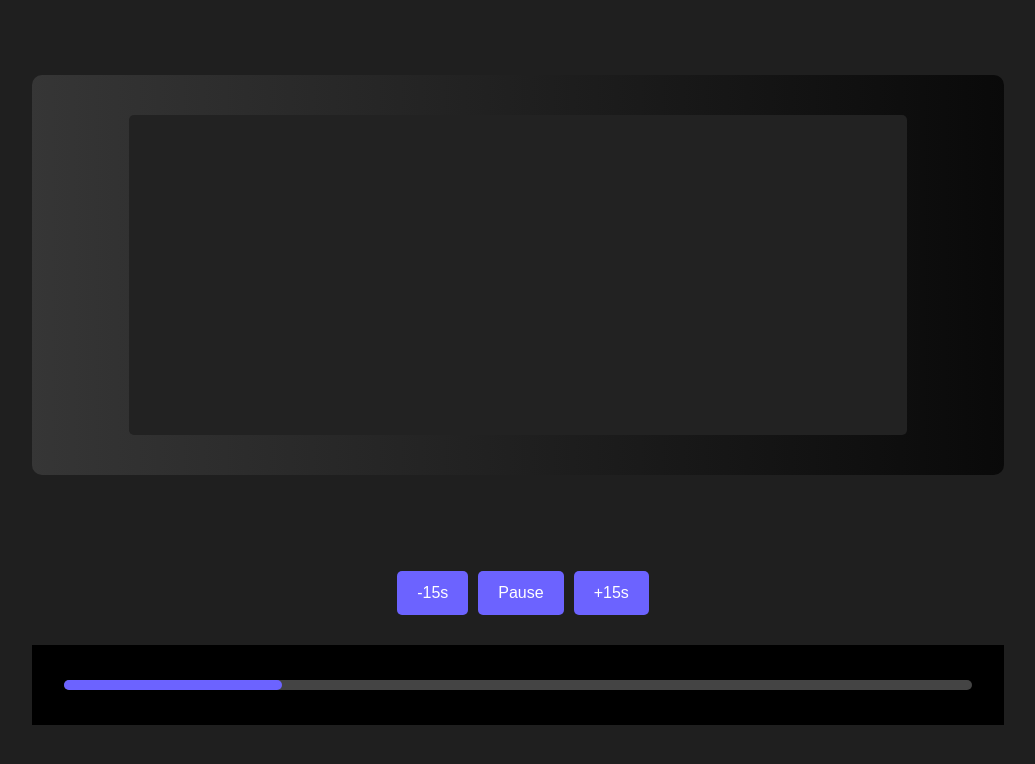
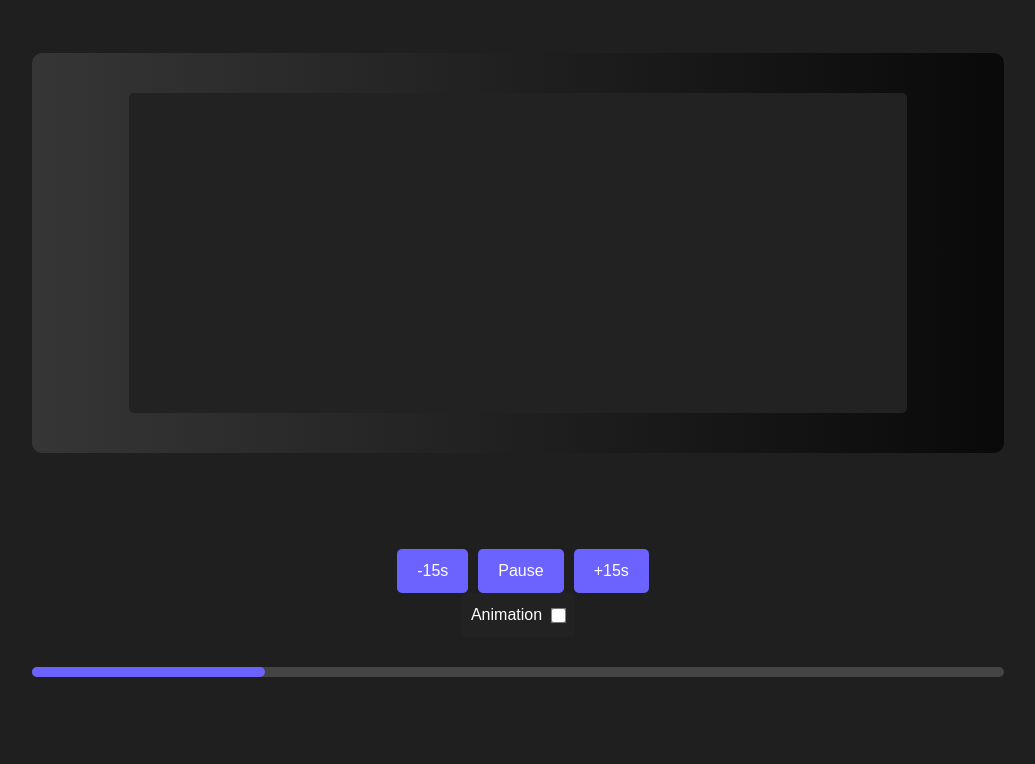
Before and after one commit to neginpashmakian/PHONT, a Next.js app in the folder subtitle-timeline/: page / in a window 1280 px wide. Shown: the top 764 px of the page, without its empty margins (122-1157 px from the left). Built offline with nearby package versions, Linux system fonts and the light colour scheme.

Commit message:
add final version

```diff
--- a/subtitle-timeline/src/app/components/SubtitleTimeline.js
+++ b/subtitle-timeline/src/app/components/SubtitleTimeline.js
@@ -9,6 +9,7 @@ const SubtitleTimeline = () => {
   const [subtitles, setSubtitles] = useState([]);
   const [isFinished, setIsFinished] = useState(false); // Track if subtitles are finished
   const [isPaused, setIsPaused] = useState(false); // Track if the timeline is paused
+  const [isAnimationOn, setIsAnimationOn] = useState(false); // Track if animation is toggled on
 
   // Fetch the subtitles data
   useEffect(() => {
@@ -52,11 +53,15 @@ const SubtitleTimeline = () => {
   const renderWords = (words) => {
     return words.map((word, index) => {
       const emphasisScale = 1 + word.emphasis;
-      const wordStyle = {
-        transform: `scale(${emphasisScale})`,
-        opacity: word.confidence_word,
-        marginRight: `${word.emphasis * 15}px`, // Add dynamic margin to increase spacing between scaled words
-      };
+
+      const wordStyle = isAnimationOn
+        ? {
+            transform: `scale(${emphasisScale})`,
+            opacity: word.confidence_word,
+            marginRight: `${word.emphasis * 20}px`,
+            marginLeft: `${word.emphasis * 20}px`, // Add dynamic margin to increase spacing between scaled words
+          }
+        : {};
 
       return (
         <span key={index} className={styles.wordWrapper}>
@@ -93,6 +98,11 @@ const SubtitleTimeline = () => {
     setCurrentTime((prev) => Math.max(prev - 15, 0));
   };
 
+  // Toggle animation on/off
+  const toggleAnimation = () => {
+    setIsAnimationOn((prev) => !prev);
+  };
+
   return (
     <div className={styles.appContainer}>
       {/* Video Frame Section */}
@@ -104,9 +114,14 @@ const SubtitleTimeline = () => {
       <div className={styles.subtitleContainer}>
         <div
           className={`${styles.subtitleBox} ${
+            isAnimationOn && activeSubtitle ? styles.animate : styles.notanimate
+          }`}
+        >
+          {/* <div
+          className={`${styles.subtitleBox} ${
             activeSubtitle ? styles.animate : ""
           }`}
-        >
+        > */}
           {activeSubtitle && renderWords(activeSubtitle.words)}
         </div>
       </div>
@@ -123,6 +138,16 @@ const SubtitleTimeline = () => {
         <button className={styles.toggleButton} onClick={jumpForward}>
           +15s
         </button>
+      </div>
+
+      <div className={styles.animationControlBox}>
+        <label htmlFor="animationToggle">Animation</label>
+        <input
+          type="checkbox"
+          id="animationToggle"
+          checked={isAnimationOn}
+          onChange={toggleAnimation}
+        />
       </div>
 
       {/* Timeline Section */}
--- a/subtitle-timeline/src/app/components/SubtitleTimeline.module.css
+++ b/subtitle-timeline/src/app/components/SubtitleTimeline.module.css
@@ -76,6 +76,7 @@
   font-size: 16px;
   cursor: pointer;
   transition: background-color 0.3s ease;
+  margin-left: 10px; /* Add space between buttons */
 }
 
 .toggleButton:hover {
@@ -104,35 +105,19 @@
   transition: width 0.1s ease;
 }
 
-/* Pause Button Styling */
-.pauseButton {
-  margin-top: 20px;
-  padding: 10px 20px;
-  background-color: #ff4747;
-  color: white;
-  border: none;
-  font-size: 16px;
-  cursor: pointer;
-  border-radius: 5px;
-  transition: background-color 0.3s ease;
+/* Animation Toggle */
+.animationToggle {
+  margin-bottom: 10px;
 }
 
-.pauseButton:hover {
-  background-color: #ff2f2f;
+.animationLabel {
+  display: flex;
+  align-items: center;
+  color: white;
 }
 
-/* Timeline Container and Subtitle Box */
-.timelineContainer {
-  display: flex;
-  flex-direction: column;
-  justify-content: center;
-  align-items: center;
-  background-color: black;
-  color: white;
-  font-size: 24px;
-
-  padding: 2rem;
-  text-align: center;
+.animationLabel input {
+  margin-left: 10px;
 }
 
 /* Subtitle Box with Animation */
@@ -151,12 +136,10 @@
   animation: bounceScaleDistort 1.5s ease-in-out forwards;
   opacity: 1;
 }
-
-/* Scaling and Opacity for Words */
-.word {
-  display: inline-block;
-  margin: 0 10px;
-  transition: transform 0.3s ease, opacity 0.5s ease;
+.subtitleBox.notanimate {
+  color: white;
+  /* animation: bounceScaleDistort 1.5s ease-in-out forwards; */
+  opacity: 1;
 }
 
 /* Animation for Bounce and Scale Distortion */
@@ -164,71 +147,28 @@
   0% {
     transform: scale(1);
   }
-  /* 25% {
-    transform: scale(1.2) skewX(-5deg);
-  } */
   50% {
     transform: scale(1.5) skewX(5deg);
   }
-  /* 75% {
-    transform: scale(1.2) skewX(-5deg);
-  } */
   100% {
     transform: scale(1) skewX(0deg);
   }
 }
-
-.time {
-  font-size: 14px;
-  margin-top: 1rem;
-  opacity: 0.5;
+/* Right Side Animation Control Box */
+.animationControlBox {
+  background-color: #222;
+  padding: 10px;
+  border-radius: 5px;
+  display: flex;
+  align-items: center;
+  color: white;
+  font-size: 16px;
 }
 
-.pauseButton {
-  margin-top: 20px;
-  padding: 10px 20px;
-  background-color: #ff4747;
-  color: white;
-  border: none;
-  font-size: 16px;
-  cursor: pointer;
-  border-radius: 5px;
-  transition: background-color 0.3s ease;
+.animationControlBox label {
+  margin-right: 10px;
 }
 
-.pauseButton:hover {
-  background-color: #ff2f2f;
+.animationControlBox input {
+  transform: scale(1.2); /* Slightly larger checkbox */
 }
-
-.wordWrapper {
-  display: inline-block;
-  margin: 0 8px; /* Adjust spacing between words */
-  vertical-align: middle;
-}
-
-.word {
-  display: inline-block;
-  transition: transform 0.3s ease, opacity 0.3s ease;
-  transform-origin: center;
-}
-/* 15 Seconds Forward and Backward Button Styling */
-.toggleButton {
-  padding: 10px 20px;
-  background-color: #6c63ff;
-  color: white;
-  border: none;
-  border-radius: 5px;
-  font-size: 16px;
-  cursor: pointer;
-  transition: background-color 0.3s ease;
-  margin-left: 10px; /* Add space between buttons */
-}
-
-.toggleButton:hover {
-  background-color: #4d47e0;
-}
-
-.toggleButton:disabled {
-  background-color: #ccc;
-  cursor: not-allowed;
-}
```
